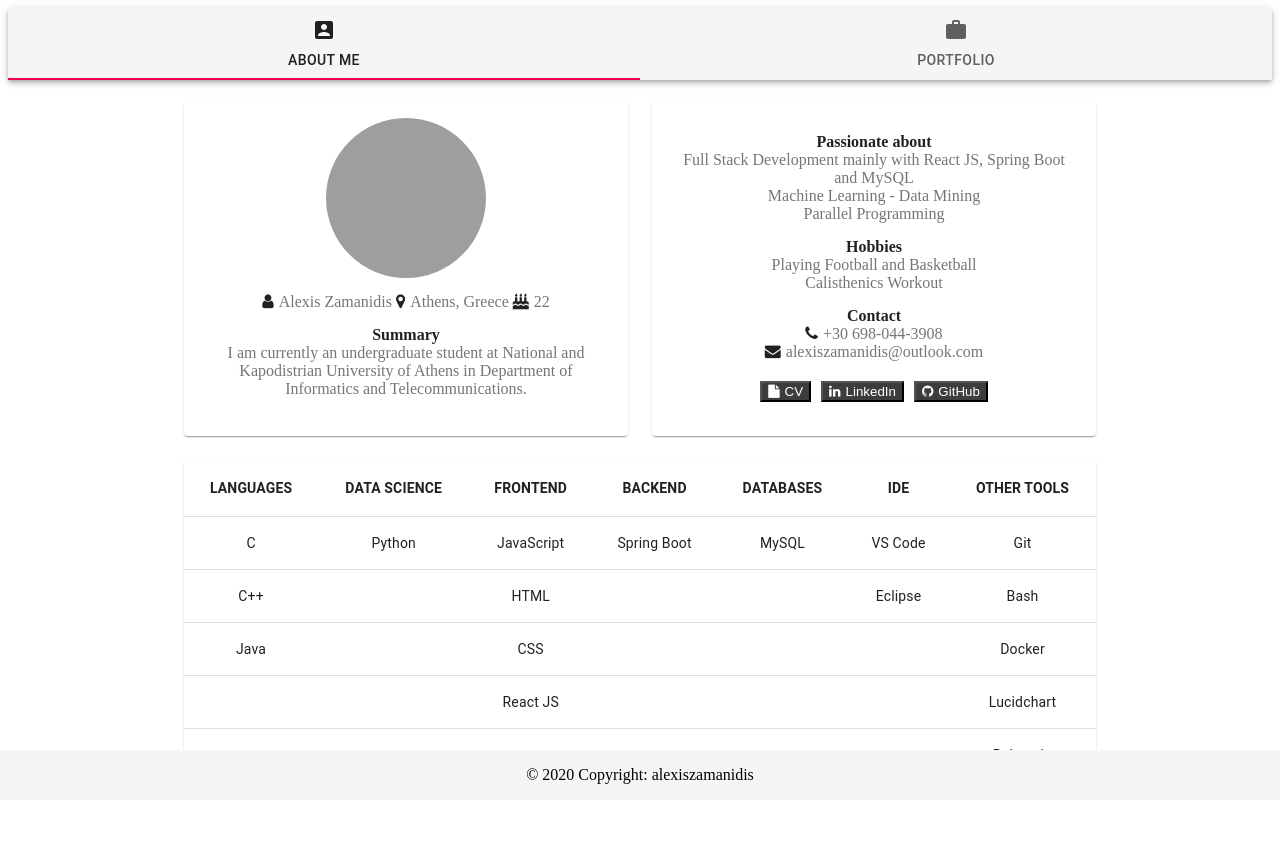
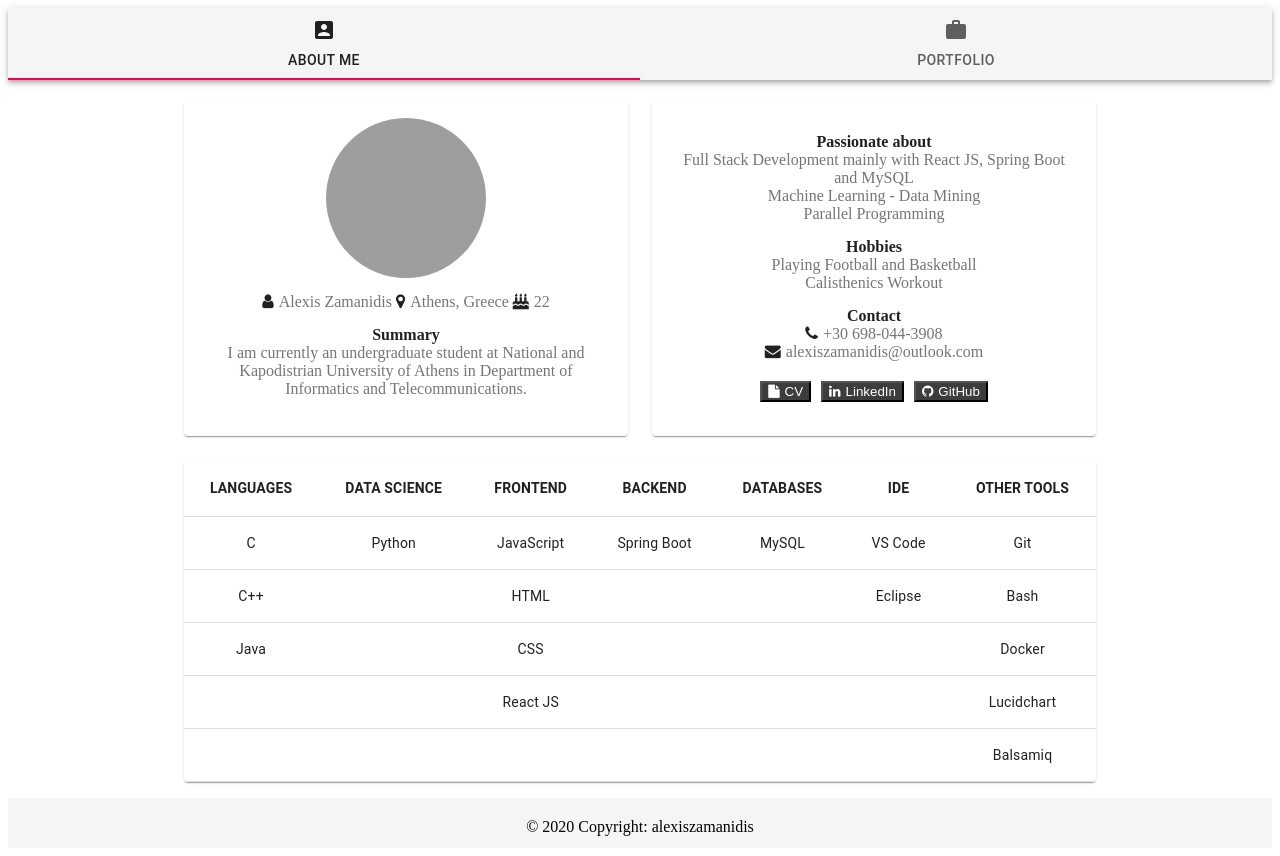
Before and after one commit to alexiszamanidis/alexiszamanidis.github.io, a React (Create React App) app: page / in a window 1280 px wide. Before the commit the page ends 800 px from the top, so only its background shows below. Built offline with nearby package versions, Linux system fonts and the light colour scheme; grey boxes are pictures that could not be loaded.

Commit message:
fix footer css

```diff
--- a/src/components/Portfolio/GitHub/index.tsx
+++ b/src/components/Portfolio/GitHub/index.tsx
@@ -47,7 +47,6 @@ function GitHub() {
     useEffect(() => {
         GitHubService.getUserRepositories("alexiszamanidis")
             .then(({ data }) => {
-                console.log(data[0]);
                 setGitHubRepositories(data);
                 setLoading(false);
             })
--- a/src/components/index.tsx
+++ b/src/components/index.tsx
@@ -20,6 +20,7 @@ function App() {
 
     return (
         <div>
+            <div className="content">
                 <AppBar position="static" color="default">
                     <Tabs
                         value={value}
@@ -32,6 +33,7 @@ function App() {
                     </Tabs>
                 </AppBar>
                 {showTabContent()}
+            </div>
             <Footer />
         </div>
     );
--- a/src/index.css
+++ b/src/index.css
@@ -36,12 +36,18 @@ button:focus {
     justify-content: space-between;
 }
 
+.content {
+    min-height: calc(100vh - 70px);
+}
+
 .footer {
-    position: fixed;
-    left: 0;
-    bottom: 0;
+    height: 50px;
     width: 100%;
     background-color: #f5f5f5;
     color: black;
     text-align: center;
 }
+
+.footer p {
+    padding: 20px;
+}
```
Lines whose indentation alone changed are shown as unchanged.
